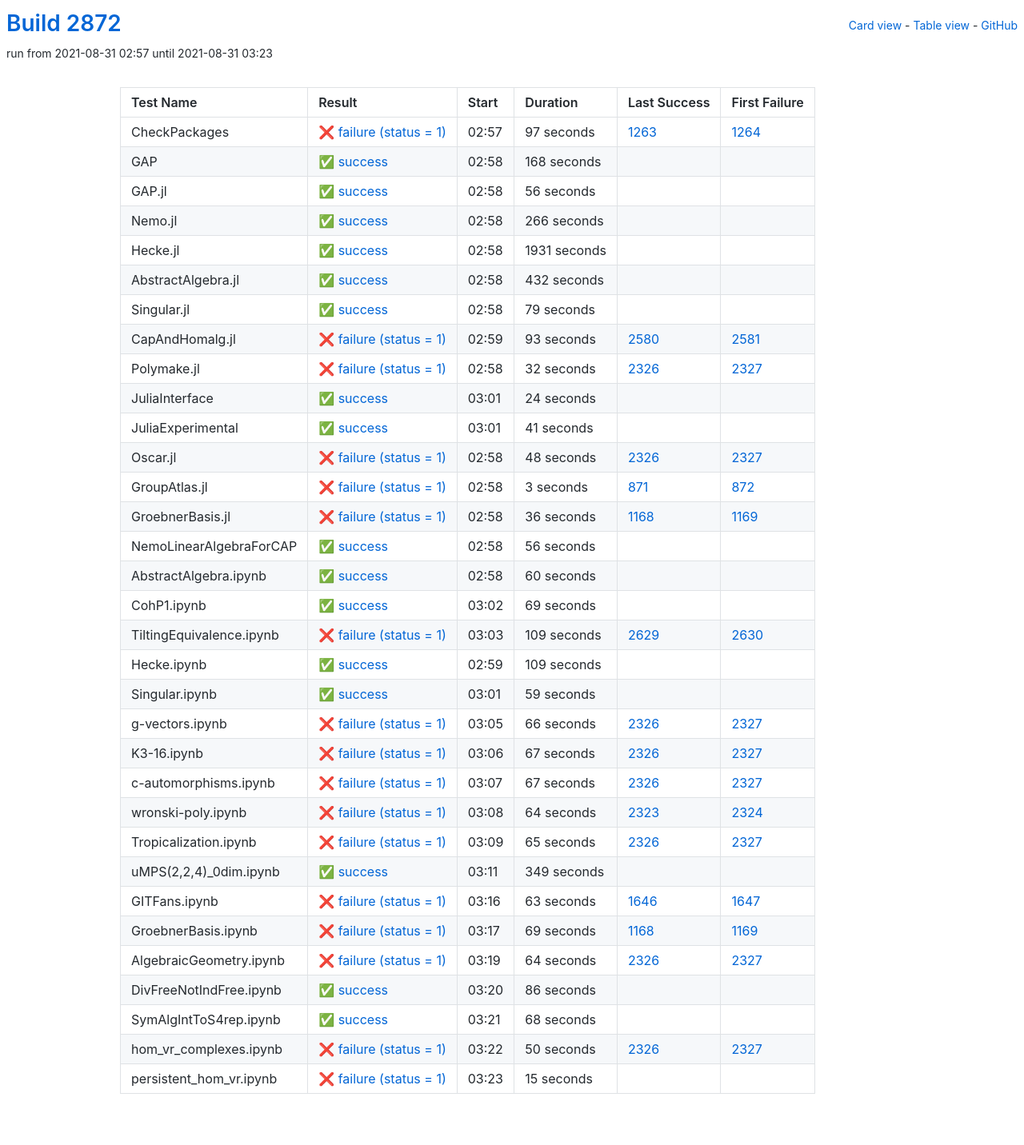
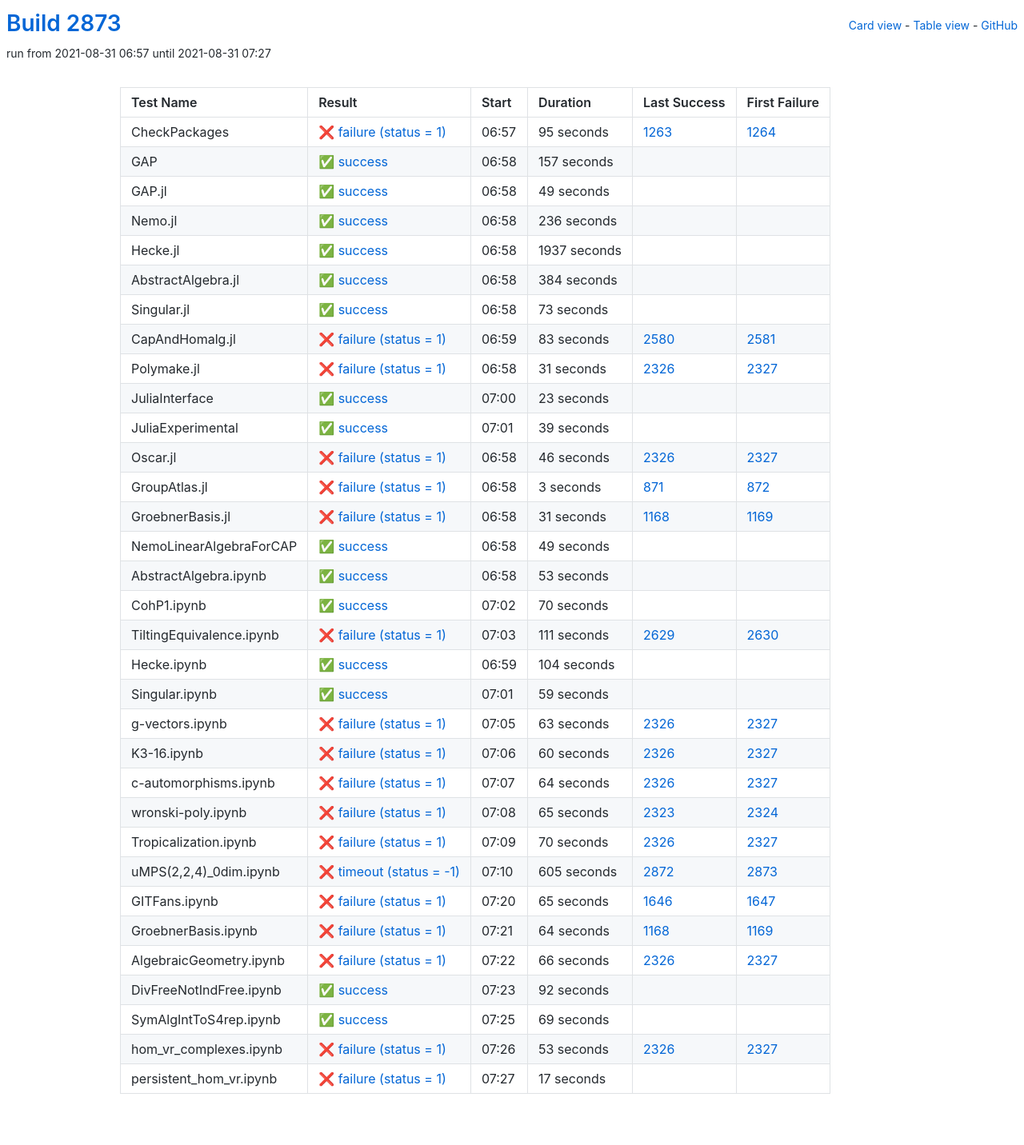
Before and after one commit to oscar-system/oscar-ci-status-stable, a Jekyll site: the page built from table.html, in a window 1280 px wide. Shown: the whole page at 80% size. Built offline with Jekyll 4.4.1, drawn with Linux system fonts in a browser that asks for light colours.

Commit message:
Build #2873

```diff
--- a/_data/ci.yml
+++ b/_data/ci.yml
@@ -1,6 +1,6 @@
 ---
-build: 2872
-build_url: https://oscarci.mathematik.uni-kl.de/job/oscar-stable/2872/
+build: 2873
+build_url: https://oscarci.mathematik.uni-kl.de/job/oscar-stable/2873/
 job: oscar-stable
 organization: oscar-system
 repo: oscar-ci-status-stable
@@ -8,152 +8,152 @@ repourl: https://github.com/oscar-system/oscar-ci-status-stable
 tests:
 - name: CheckPackages
   id: checkpackages
-  log: https://oscarci.mathematik.uni-kl.de/job/oscar-stable/2872/artifact/logs/build-2872/CheckPackages.log
-  start: 2021-08-31 02:57
+  log: https://oscarci.mathematik.uni-kl.de/job/oscar-stable/2873/artifact/logs/build-2873/CheckPackages.log
+  start: 2021-08-31 06:57
   success: false
   exitcode: 1
   status: failure
-  duration: 97
+  duration: 95
   last_success: 1263
   last_success_url: https://oscarci.mathematik.uni-kl.de/job/oscar-stable/1263/
   first_failure: 1264
   first_failure_url: https://oscarci.mathematik.uni-kl.de/job/oscar-stable/1264/
 - name: GAP
   id: gap
-  log: https://oscarci.mathematik.uni-kl.de/job/oscar-stable/2872/artifact/logs/build-2872/GAP.log
-  start: 2021-08-31 02:58
+  log: https://oscarci.mathematik.uni-kl.de/job/oscar-stable/2873/artifact/logs/build-2873/GAP.log
+  start: 2021-08-31 06:58
   success: true
   exitcode: 0
   status: success
-  duration: 168
+  duration: 157
   last_success: false
   last_success_url:
   first_failure: false
   first_failure_url:
 - name: GAP.jl
   id: gap-jl
-  log: https://oscarci.mathematik.uni-kl.de/job/oscar-stable/2872/artifact/logs/build-2872/GAP.jl.log
-  start: 2021-08-31 02:58
+  log: https://oscarci.mathematik.uni-kl.de/job/oscar-stable/2873/artifact/logs/build-2873/GAP.jl.log
+  start: 2021-08-31 06:58
   success: true
   exitcode: 0
   status: success
-  duration: 56
+  duration: 49
   last_success: false
   last_success_url:
   first_failure: false
   first_failure_url:
 - name: Nemo.jl
   id: nemo-jl
-  log: https://oscarci.mathematik.uni-kl.de/job/oscar-stable/2872/artifact/logs/build-2872/Nemo.jl.log
-  start: 2021-08-31 02:58
+  log: https://oscarci.mathematik.uni-kl.de/job/oscar-stable/2873/artifact/logs/build-2873/Nemo.jl.log
+  start: 2021-08-31 06:58
   success: true
   exitcode: 0
   status: success
-  duration: 266
+  duration: 236
   last_success: false
   last_success_url:
   first_failure: false
   first_failure_url:
 - name: Hecke.jl
   id: hecke-jl
-  log: https://oscarci.mathematik.uni-kl.de/job/oscar-stable/2872/artifact/logs/build-2872/Hecke.jl.log
-  start: 2021-08-31 02:58
+  log: https://oscarci.mathematik.uni-kl.de/job/oscar-stable/2873/artifact/logs/build-2873/Hecke.jl.log
+  start: 2021-08-31 06:58
   success: true
   exitcode: 0
   status: success
-  duration: 1931
+  duration: 1937
   last_success: false
   last_success_url:
   first_failure: false
   first_failure_url:
 - name: AbstractAlgebra.jl
   id: abstractalgebra-jl
-  log: https://oscarci.mathematik.uni-kl.de/job/oscar-stable/2872/artifact/logs/build-2872/AbstractAlgebra.jl.log
-  start: 2021-08-31 02:58
+  log: https://oscarci.mathematik.uni-kl.de/job/oscar-stable/2873/artifact/logs/build-2873/AbstractAlgebra.jl.log
+  start: 2021-08-31 06:58
   success: true
   exitcode: 0
   status: success
-  duration: 432
+  duration: 384
   last_success: false
   last_success_url:
   first_failure: false
   first_failure_url:
 - name: Singular.jl
   id: singular-jl
-  log: https://oscarci.mathematik.uni-kl.de/job/oscar-stable/2872/artifact/logs/build-2872/Singular.jl.log
-  start: 2021-08-31 02:58
+  log: https://oscarci.mathematik.uni-kl.de/job/oscar-stable/2873/artifact/logs/build-2873/Singular.jl.log
+  start: 2021-08-31 06:58
   success: true
   exitcode: 0
   status: success
-  duration: 79
+  duration: 73
   last_success: false
   last_success_url:
   first_failure: false
   first_failure_url:
 - name: CapAndHomalg.jl
   id: capandhomalg-jl
-  log: https://oscarci.mathematik.uni-kl.de/job/oscar-stable/2872/artifact/logs/build-2872/CapAndHomalg.jl.log
-  start: 2021-08-31 02:59
+  log: https://oscarci.mathematik.uni-kl.de/job/oscar-stable/2873/artifact/logs/build-2873/CapAndHomalg.jl.log
+  start: 2021-08-31 06:59
   success: false
   exitcode: 1
   status: failure
-  duration: 93
+  duration: 83
   last_success: 2580
   last_success_url: https://oscarci.mathematik.uni-kl.de/job/oscar-stable/2580/
   first_failure: 2581
   first_failure_url: https://oscarci.mathematik.uni-kl.de/job/oscar-stable/2581/
 - name: Polymake.jl
   id: polymake-jl
-  log: https://oscarci.mathematik.uni-kl.de/job/oscar-stable/2872/artifact/logs/build-2872/Polymake.jl.log
-  start: 2021-08-31 02:58
+  log: https://oscarci.mathematik.uni-kl.de/job/oscar-stable/2873/artifact/logs/build-2873/Polymake.jl.log
+  start: 2021-08-31 06:58
   success: false
   exitcode: 1
   status: failure
-  duration: 32
+  duration: 31
   last_success: 2326
   last_success_url: https://oscarci.mathematik.uni-kl.de/job/oscar-stable/2326/
   first_failure: 2327
   first_failure_url: https://oscarci.mathematik.uni-kl.de/job/oscar-stable/2327/
 - name: JuliaInterface
   id: juliainterface
-  log: https://oscarci.mathematik.uni-kl.de/job/oscar-stable/2872/artifact/logs/build-2872/JuliaInterface.log
-  start: 2021-08-31 03:01
+  log: https://oscarci.mathematik.uni-kl.de/job/oscar-stable/2873/artifact/logs/build-2873/JuliaInterface.log
+  start: 2021-08-31 07:00
   success: true
   exitcode: 0
   status: success
-  duration: 24
+  duration: 23
   last_success: false
   last_success_url:
   first_failure: false
   first_failure_url:
 - name: JuliaExperimental
   id: juliaexperimental
-  log: https://oscarci.mathematik.uni-kl.de/job/oscar-stable/2872/artifact/logs/build-2872/JuliaExperimental.log
-  start: 2021-08-31 03:01
+  log: https://oscarci.mathematik.uni-kl.de/job/oscar-stable/2873/artifact/logs/build-2873/JuliaExperimental.log
+  start: 2021-08-31 07:01
   success: true
   exitcode: 0
   status: success
-  duration: 41
+  duration: 39
   last_success: false
   last_success_url:
   first_failure: false
   first_failure_url:
 - name: Oscar.jl
   id: oscar-jl
-  log: https://oscarci.mathematik.uni-kl.de/job/oscar-stable/2872/artifact/logs/build-2872/Oscar.jl.log
-  start: 2021-08-31 02:58
+  log: https://oscarci.mathematik.uni-kl.de/job/oscar-stable/2873/artifact/logs/build-2873/Oscar.jl.log
+  start: 2021-08-31 06:58
   success: false
   exitcode: 1
   status: failure
-  duration: 48
+  duration: 46
   last_success: 2326
   last_success_url: https://oscarci.mathematik.uni-kl.de/job/oscar-stable/2326/
   first_failure: 2327
   first_failure_url: https://oscarci.mathematik.uni-kl.de/job/oscar-stable/2327/
 - name: GroupAtlas.jl
   id: groupatlas-jl
-  log: https://oscarci.mathematik.uni-kl.de/job/oscar-stable/2872/artifact/logs/build-2872/GroupAtlas.jl.log
-  start: 2021-08-31 02:58
+  log: https://oscarci.mathematik.uni-kl.de/job/oscar-stable/2873/artifact/logs/build-2873/GroupAtlas.jl.log
+  start: 2021-08-31 06:58
   success: false
   exitcode: 1
   status: failure
@@ -164,80 +164,80 @@ tests:
   first_failure_url: https://oscarci.mathematik.uni-kl.de/job/oscar-stable/872/
 - name: GroebnerBasis.jl
   id: groebnerbasis-jl
-  log: https://oscarci.mathematik.uni-kl.de/job/oscar-stable/2872/artifact/logs/build-2872/GroebnerBasis.jl.log
-  start: 2021-08-31 02:58
+  log: https://oscarci.mathematik.uni-kl.de/job/oscar-stable/2873/artifact/logs/build-2873/GroebnerBasis.jl.log
+  start: 2021-08-31 06:58
   success: false
   exitcode: 1
   status: failure
-  duration: 36
+  duration: 31
   last_success: 1168
   last_success_url: https://oscarci.mathematik.uni-kl.de/job/oscar-stable/1168/
   first_failure: 1169
   first_failure_url: https://oscarci.mathematik.uni-kl.de/job/oscar-stable/1169/
 - name: NemoLinearAlgebraForCAP
   id: nemolinearalgebraforcap
-  log: https://oscarci.mathematik.uni-kl.de/job/oscar-stable/2872/artifact/logs/build-2872/NemoLinearAlgebraForCAP.log
-  start: 2021-08-31 02:58
+  log: https://oscarci.mathematik.uni-kl.de/job/oscar-stable/2873/artifact/logs/build-2873/NemoLinearAlgebraForCAP.log
+  start: 2021-08-31 06:58
   success: true
   exitcode: 0
   status: success
-  duration: 56
+  duration: 49
   last_success: false
   last_success_url:
   first_failure: false
   first_failure_url:
 - name: AbstractAlgebra.ipynb
   id: abstractalgebra-ipynb
-  log: https://oscarci.mathematik.uni-kl.de/job/oscar-stable/2872/artifact/logs/build-2872/AbstractAlgebra.ipynb.log
-  start: 2021-08-31 02:58
+  log: https://oscarci.mathematik.uni-kl.de/job/oscar-stable/2873/artifact/logs/build-2873/AbstractAlgebra.ipynb.log
+  start: 2021-08-31 06:58
   success: true
   exitcode: 0
   status: success
-  duration: 60
+  duration: 53
   last_success: false
   last_success_url:
   first_failure: false
   first_failure_url:
 - name: CohP1.ipynb
   id: cohp1-ipynb
-  log: https://oscarci.mathematik.uni-kl.de/job/oscar-stable/2872/artifact/logs/build-2872/CohP1.ipynb.log
-  start: 2021-08-31 03:02
+  log: https://oscarci.mathematik.uni-kl.de/job/oscar-stable/2873/artifact/logs/build-2873/CohP1.ipynb.log
+  start: 2021-08-31 07:02
   success: true
   exitcode: 0
   status: success
-  duration: 69
+  duration: 70
   last_success: false
   last_success_url:
   first_failure: false
   first_failure_url:
 - name: TiltingEquivalence.ipynb
   id: tiltingequivalence-ipynb
-  log: https://oscarci.mathematik.uni-kl.de/job/oscar-stable/2872/artifact/logs/build-2872/TiltingEquivalence.ipynb.log
-  start: 2021-08-31 03:03
+  log: https://oscarci.mathematik.uni-kl.de/job/oscar-stable/2873/artifact/logs/build-2873/TiltingEquivalence.ipynb.log
+  start: 2021-08-31 07:03
   success: false
   exitcode: 1
   status: failure
-  duration: 109
+  duration: 111
   last_success: 2629
   last_success_url: https://oscarci.mathematik.uni-kl.de/job/oscar-stable/2629/
   first_failure: 2630
   first_failure_url: https://oscarci.mathematik.uni-kl.de/job/oscar-stable/2630/
 - name: Hecke.ipynb
   id: hecke-ipynb
-  log: https://oscarci.mathematik.uni-kl.de/job/oscar-stable/2872/artifact/logs/build-2872/Hecke.ipynb.log
-  start: 2021-08-31 02:59
+  log: https://oscarci.mathematik.uni-kl.de/job/oscar-stable/2873/artifact/logs/build-2873/Hecke.ipynb.log
+  start: 2021-08-31 06:59
   success: true
   exitcode: 0
   status: success
-  duration: 109
+  duration: 104
   last_success: false
   last_success_url:
   first_failure: false
   first_failure_url:
 - name: Singular.ipynb
   id: singular-ipynb
-  log: https://oscarci.mathematik.uni-kl.de/job/oscar-stable/2872/artifact/logs/build-2872/Singular.ipynb.log
-  start: 2021-08-31 03:01
+  log: https://oscarci.mathematik.uni-kl.de/job/oscar-stable/2873/artifact/logs/build-2873/Singular.ipynb.log
+  start: 2021-08-31 07:01
   success: true
   exitcode: 0
   status: success
@@ -248,8 +248,104 @@ tests:
   first_failure_url:
 - name: g-vectors.ipynb
   id: g-vectors-ipynb
-  log: https://oscarci.mathematik.uni-kl.de/job/oscar-stable/2872/artifact/logs/build-2872/g-vectors.ipynb.log
-  start: 2021-08-31 03:05
+  log: https://oscarci.mathematik.uni-kl.de/job/oscar-stable/2873/artifact/logs/build-2873/g-vectors.ipynb.log
+  start: 2021-08-31 07:05
+  success: false
+  exitcode: 1
+  status: failure
+  duration: 63
+  last_success: 2326
+  last_success_url: https://oscarci.mathematik.uni-kl.de/job/oscar-stable/2326/
+  first_failure: 2327
+  first_failure_url: https://oscarci.mathematik.uni-kl.de/job/oscar-stable/2327/
+- name: K3-16.ipynb
+  id: k3-16-ipynb
+  log: https://oscarci.mathematik.uni-kl.de/job/oscar-stable/2873/artifact/logs/build-2873/K3-16.ipynb.log
+  start: 2021-08-31 07:06
+  success: false
+  exitcode: 1
+  status: failure
+  duration: 60
+  last_success: 2326
+  last_success_url: https://oscarci.mathematik.uni-kl.de/job/oscar-stable/2326/
+  first_failure: 2327
+  first_failure_url: https://oscarci.mathematik.uni-kl.de/job/oscar-stable/2327/
+- name: c-automorphisms.ipynb
+  id: c-automorphisms-ipynb
+  log: https://oscarci.mathematik.uni-kl.de/job/oscar-stable/2873/artifact/logs/build-2873/c-automorphisms.ipynb.log
+  start: 2021-08-31 07:07
+  success: false
+  exitcode: 1
+  status: failure
+  duration: 64
+  last_success: 2326
+  last_success_url: https://oscarci.mathematik.uni-kl.de/job/oscar-stable/2326/
+  first_failure: 2327
+  first_failure_url: https://oscarci.mathematik.uni-kl.de/job/oscar-stable/2327/
+- name: wronski-poly.ipynb
+  id: wronski-poly-ipynb
+  log: https://oscarci.mathematik.uni-kl.de/job/oscar-stable/2873/artifact/logs/build-2873/wronski-poly.ipynb.log
+  start: 2021-08-31 07:08
+  success: false
+  exitcode: 1
+  status: failure
+  duration: 65
+  last_success: 2323
+  last_success_url: https://oscarci.mathematik.uni-kl.de/job/oscar-stable/2323/
+  first_failure: 2324
+  first_failure_url: https://oscarci.mathematik.uni-kl.de/job/oscar-stable/2324/
+- name: Tropicalization.ipynb
+  id: tropicalization-ipynb
+  log: https://oscarci.mathematik.uni-kl.de/job/oscar-stable/2873/artifact/logs/build-2873/Tropicalization.ipynb.log
+  start: 2021-08-31 07:09
+  success: false
+  exitcode: 1
+  status: failure
+  duration: 70
+  last_success: 2326
+  last_success_url: https://oscarci.mathematik.uni-kl.de/job/oscar-stable/2326/
+  first_failure: 2327
+  first_failure_url: https://oscarci.mathematik.uni-kl.de/job/oscar-stable/2327/
+- name: uMPS(2,2,4)_0dim.ipynb
+  id: umps-2-2-4-0dim-ipynb
+  log: https://oscarci.mathematik.uni-kl.de/job/oscar-stable/2873/artifact/logs/build-2873/uMPS-2-2-4-_0dim.ipynb.log
+  start: 2021-08-31 07:10
+  success: false
+  exitcode: -1
+  status: timeout
+  duration: 605
+  last_success: 2872
+  last_success_url: https://oscarci.mathematik.uni-kl.de/job/oscar-stable/2872/
+  first_failure: 2873
+  first_failure_url: https://oscarci.mathematik.uni-kl.de/job/oscar-stable/2873/
+- name: GITFans.ipynb
+  id: gitfans-ipynb
+  log: https://oscarci.mathematik.uni-kl.de/job/oscar-stable/2873/artifact/logs/build-2873/GITFans.ipynb.log
+  start: 2021-08-31 07:20
+  success: false
+  exitcode: 1
+  status: failure
+  duration: 65
+  last_success: 1646
+  last_success_url: https://oscarci.mathematik.uni-kl.de/job/oscar-stable/1646/
+  first_failure: 1647
+  first_failure_url: https://oscarci.mathematik.uni-kl.de/job/oscar-stable/1647/
+- name: GroebnerBasis.ipynb
+  id: groebnerbasis-ipynb
+  log: https://oscarci.mathematik.uni-kl.de/job/oscar-stable/2873/artifact/logs/build-2873/GroebnerBasis.ipynb.log
+  start: 2021-08-31 07:21
+  success: false
+  exitcode: 1
+  status: failure
+  duration: 64
+  last_success: 1168
+  last_success_url: https://oscarci.mathematik.uni-kl.de/job/oscar-stable/1168/
+  first_failure: 1169
+  first_failure_url: https://oscarci.mathematik.uni-kl.de/job/oscar-stable/1169/
+- name: AlgebraicGeometry.ipynb
+  id: algebraicgeometry-ipynb
+  log: https://oscarci.mathematik.uni-kl.de/job/oscar-stable/2873/artifact/logs/build-2873/AlgebraicGeometry.ipynb.log
+  start: 2021-08-31 07:22
   success: false
   exitcode: 1
   status: failure
@@ -258,146 +354,50 @@ tests:
   last_success_url: https://oscarci.mathematik.uni-kl.de/job/oscar-stable/2326/
   first_failure: 2327
   first_failure_url: https://oscarci.mathematik.uni-kl.de/job/oscar-stable/2327/
-- name: K3-16.ipynb
-  id: k3-16-ipynb
-  log: https://oscarci.mathematik.uni-kl.de/job/oscar-stable/2872/artifact/logs/build-2872/K3-16.ipynb.log
-  start: 2021-08-31 03:06
-  success: false
-  exitcode: 1
-  status: failure
-  duration: 67
-  last_success: 2326
-  last_success_url: https://oscarci.mathematik.uni-kl.de/job/oscar-stable/2326/
-  first_failure: 2327
-  first_failure_url: https://oscarci.mathematik.uni-kl.de/job/oscar-stable/2327/
-- name: c-automorphisms.ipynb
-  id: c-automorphisms-ipynb
-  log: https://oscarci.mathematik.uni-kl.de/job/oscar-stable/2872/artifact/logs/build-2872/c-automorphisms.ipynb.log
-  start: 2021-08-31 03:07
-  success: false
-  exitcode: 1
-  status: failure
-  duration: 67
-  last_success: 2326
-  last_success_url: https://oscarci.mathematik.uni-kl.de/job/oscar-stable/2326/
-  first_failure: 2327
-  first_failure_url: https://oscarci.mathematik.uni-kl.de/job/oscar-stable/2327/
-- name: wronski-poly.ipynb
-  id: wronski-poly-ipynb
-  log: https://oscarci.mathematik.uni-kl.de/job/oscar-stable/2872/artifact/logs/build-2872/wronski-poly.ipynb.log
-  start: 2021-08-31 03:08
-  success: false
-  exitcode: 1
-  status: failure
-  duration: 64
-  last_success: 2323
-  last_success_url: https://oscarci.mathematik.uni-kl.de/job/oscar-stable/2323/
-  first_failure: 2324
-  first_failure_url: https://oscarci.mathematik.uni-kl.de/job/oscar-stable/2324/
-- name: Tropicalization.ipynb
-  id: tropicalization-ipynb
-  log: https://oscarci.mathematik.uni-kl.de/job/oscar-stable/2872/artifact/logs/build-2872/Tropicalization.ipynb.log
-  start: 2021-08-31 03:09
-  success: false
-  exitcode: 1
-  status: failure
-  duration: 65
-  last_success: 2326
-  last_success_url: https://oscarci.mathematik.uni-kl.de/job/oscar-stable/2326/
-  first_failure: 2327
-  first_failure_url: https://oscarci.mathematik.uni-kl.de/job/oscar-stable/2327/
-- name: uMPS(2,2,4)_0dim.ipynb
-  id: umps-2-2-4-0dim-ipynb
-  log: https://oscarci.mathematik.uni-kl.de/job/oscar-stable/2872/artifact/logs/build-2872/uMPS-2-2-4-_0dim.ipynb.log
-  start: 2021-08-31 03:11
+- name: DivFreeNotIndFree.ipynb
+  id: divfreenotindfree-ipynb
+  log: https://oscarci.mathematik.uni-kl.de/job/oscar-stable/2873/artifact/logs/build-2873/DivFreeNotIndFree.ipynb.log
+  start: 2021-08-31 07:23
   success: true
   exitcode: 0
   status: success
-  duration: 349
-  last_success: false
-  last_success_url:
-  first_failure: false
-  first_failure_url:
-- name: GITFans.ipynb
-  id: gitfans-ipynb
-  log: https://oscarci.mathematik.uni-kl.de/job/oscar-stable/2872/artifact/logs/build-2872/GITFans.ipynb.log
-  start: 2021-08-31 03:16
-  success: false
-  exitcode: 1
-  status: failure
-  duration: 63
-  last_success: 1646
-  last_success_url: https://oscarci.mathematik.uni-kl.de/job/oscar-stable/1646/
-  first_failure: 1647
-  first_failure_url: https://oscarci.mathematik.uni-kl.de/job/oscar-stable/1647/
-- name: GroebnerBasis.ipynb
-  id: groebnerbasis-ipynb
-  log: https://oscarci.mathematik.uni-kl.de/job/oscar-stable/2872/artifact/logs/build-2872/GroebnerBasis.ipynb.log
-  start: 2021-08-31 03:17
-  success: false
-  exitcode: 1
-  status: failure
-  duration: 69
-  last_success: 1168
-  last_success_url: https://oscarci.mathematik.uni-kl.de/job/oscar-stable/1168/
-  first_failure: 1169
-  first_failure_url: https://oscarci.mathematik.uni-kl.de/job/oscar-stable/1169/
-- name: AlgebraicGeometry.ipynb
-  id: algebraicgeometry-ipynb
-  log: https://oscarci.mathematik.uni-kl.de/job/oscar-stable/2872/artifact/logs/build-2872/AlgebraicGeometry.ipynb.log
-  start: 2021-08-31 03:19
-  success: false
-  exitcode: 1
-  status: failure
-  duration: 64
-  last_success: 2326
-  last_success_url: https://oscarci.mathematik.uni-kl.de/job/oscar-stable/2326/
-  first_failure: 2327
-  first_failure_url: https://oscarci.mathematik.uni-kl.de/job/oscar-stable/2327/
-- name: DivFreeNotIndFree.ipynb
-  id: divfreenotindfree-ipynb
-  log: https://oscarci.mathematik.uni-kl.de/job/oscar-stable/2872/artifact/logs/build-2872/DivFreeNotIndFree.ipynb.log
-  start: 2021-08-31 03:20
-  success: true
-  exitcode: 0
-  status: success
-  duration: 86
+  duration: 92
   last_success: false
   last_success_url:
   first_failure: false
   first_failure_url:
 - name: SymAlgIntToS4rep.ipynb
   id: symalginttos4rep-ipynb
-  log: https://oscarci.mathematik.uni-kl.de/job/oscar-stable/2872/artifact/logs/build-2872/SymAlgIntToS4rep.ipynb.log
-  start: 2021-08-31 03:21
+  log: https://oscarci.mathematik.uni-kl.de/job/oscar-stable/2873/artifact/logs/build-2873/SymAlgIntToS4rep.ipynb.log
+  start: 2021-08-31 07:25
   success: true
   exitcode: 0
   status: success
-  duration: 68
+  duration: 69
   last_success: false
   last_success_url:
   first_failure: false
   first_failure_url:
 - name: hom_vr_complexes.ipynb
   id: hom-vr-complexes-ipynb
-  log: https://oscarci.mathematik.uni-kl.de/job/oscar-stable/2872/artifact/logs/build-2872/hom_vr_complexes.ipynb.log
-  start: 2021-08-31 03:22
+  log: https://oscarci.mathematik.uni-kl.de/job/oscar-stable/2873/artifact/logs/build-2873/hom_vr_complexes.ipynb.log
+  start: 2021-08-31 07:26
   success: false
   exitcode: 1
   status: failure
-  duration: 50
+  duration: 53
   last_success: 2326
   last_success_url: https://oscarci.mathematik.uni-kl.de/job/oscar-stable/2326/
   first_failure: 2327
   first_failure_url: https://oscarci.mathematik.uni-kl.de/job/oscar-stable/2327/
 - name: persistent_hom_vr.ipynb
   id: persistent-hom-vr-ipynb
-  log: https://oscarci.mathematik.uni-kl.de/job/oscar-stable/2872/artifact/logs/build-2872/persistent_hom_vr.ipynb.log
-  start: 2021-08-31 03:23
+  log: https://oscarci.mathematik.uni-kl.de/job/oscar-stable/2873/artifact/logs/build-2873/persistent_hom_vr.ipynb.log
+  start: 2021-08-31 07:27
   success: false
   exitcode: 1
   status: failure
-  duration: 15
+  duration: 17
   last_success: false
   last_success_url:
   first_failure: false
```
Also changed, not shown: README.md.
